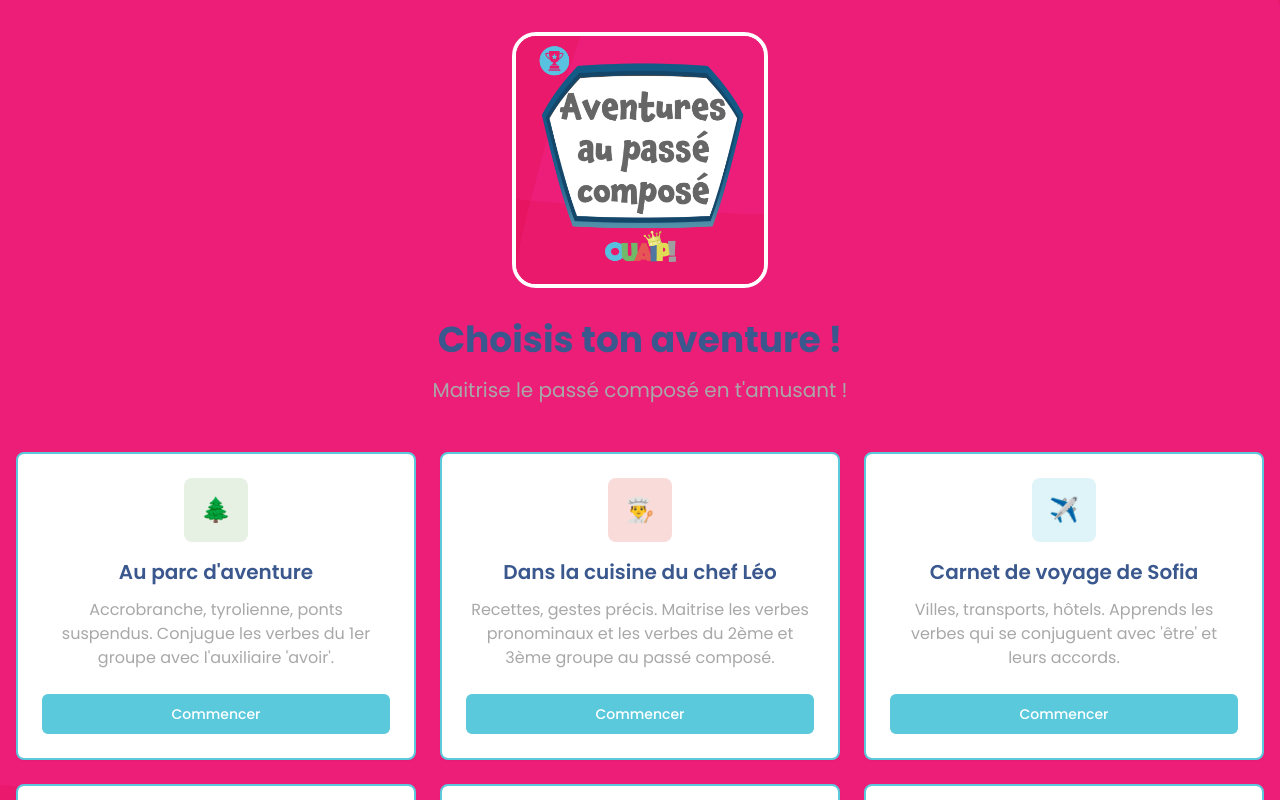
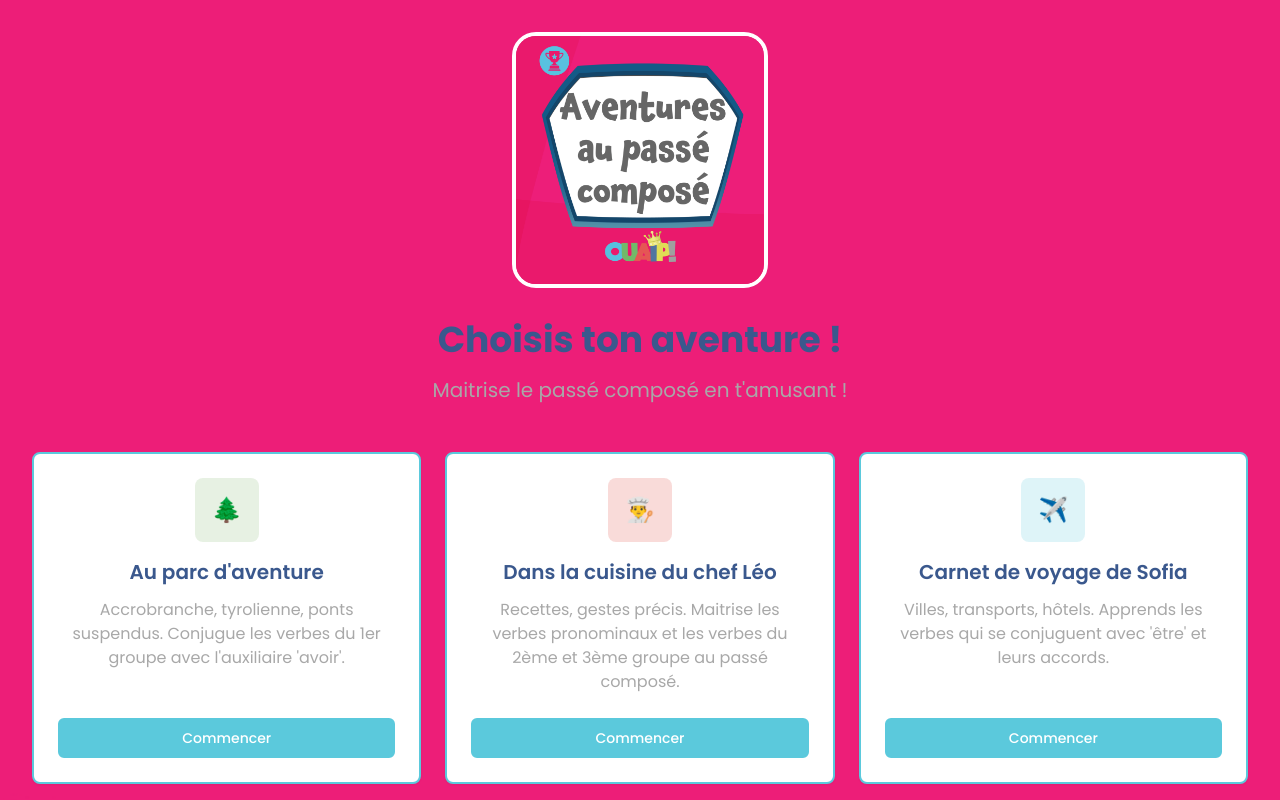
Before and after one commit to Benoit-Ouaip/ouai-pass-compose-trainer, a React (Vite) app: page / in a window 1280 px wide. Shown: the top 800 px of the page. Built offline with nearby package versions, Linux system fonts and the light colour scheme.

Commit message:
Adjust proportions
Increase the proportions of the application to utilize more screen space.

```diff
--- a/src/components/Header.tsx
+++ b/src/components/Header.tsx
@@ -62,7 +62,7 @@ const Header = ({
     }
   };
   return <header className="w-full border-b-2 border-primary p-2 sm:p-4 shadow-sm bg-primary">
-      <div className="max-w-6xl mx-auto flex items-center justify-between gap-2">
+      <div className="w-full flex items-center justify-between gap-2 px-8">
         <div className="flex items-center gap-2 sm:gap-4">
           {showBackButton && <Button variant="outline" onClick={onBackToHome} className="!border-2 !border-white !text-white hover:!bg-white/20 !bg-white/10 text-xs sm:text-sm px-2 sm:px-4" title="Retour à l'accueil">
               <span className="hidden sm:inline">← Accueil</span>
--- a/src/pages/Index.tsx
+++ b/src/pages/Index.tsx
@@ -46,7 +46,7 @@ const Index = () => {
   return <div className="min-h-screen bg-cover bg-center bg-no-repeat" style={{backgroundImage: gameState === 'home' ? `url('/lovable-uploads/189513c8-c4b7-4617-b924-c40123e226d9.png')` : `url('/lovable-uploads/189513c8-c4b7-4617-b924-c40123e226d9.png')`}}>
       {gameState !== 'home' && <Header onBackToHome={handleBackToHome} showBackButton={true} />}
 
-      <main className="container mx-auto py-8 px-4 max-w-none">
+      <main className="w-full py-8 px-8">
         {gameState === 'home' && <div className="mx-auto">
             <div className="text-center mb-12">
               <div className="flex justify-center mb-8">
```
